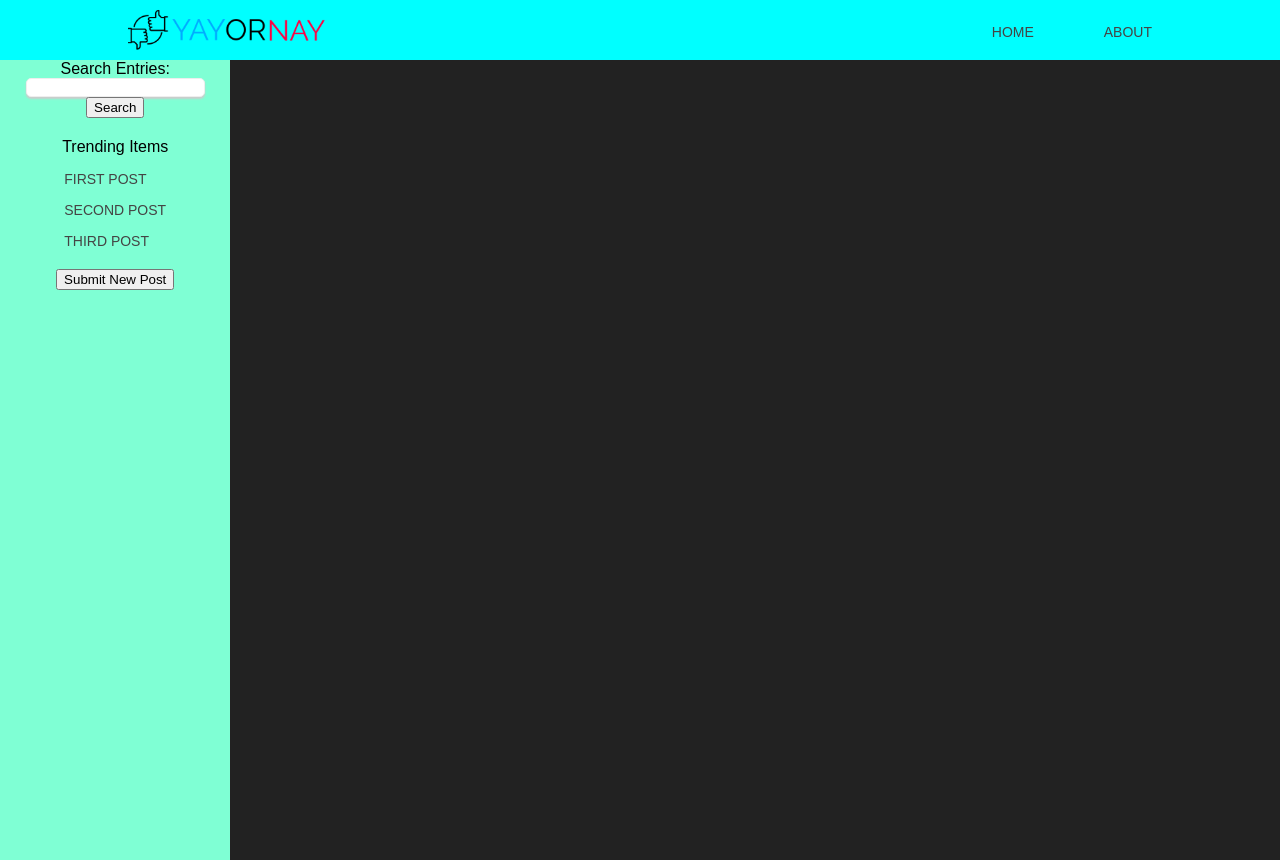
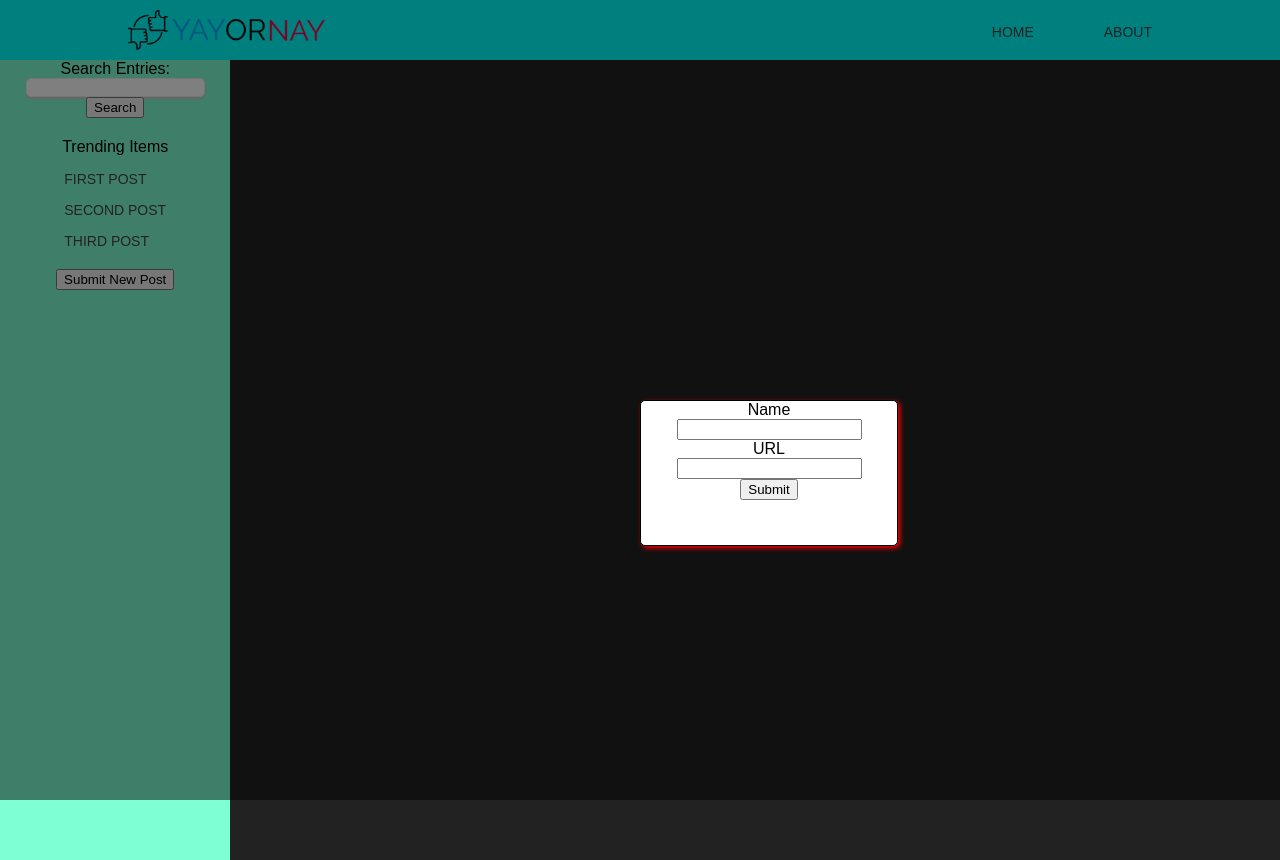
Before and after one commit to gptt916/teamabsolutely, a React app in the folder client/: page / in a window 1280 px wide. Built offline with nearby package versions, Linux system fonts and the light colour scheme.

Commit message:
added overlay for adding new entry, not functional

```diff
--- /dev/null
+++ b/client/src/Components/SidebarComponents/NewEntry/NewEntryForm/NewEntryForm.css
@@ -0,0 +1,39 @@
+#overlay {
+    position: fixed;
+    display: block;
+    width: 100%;
+    height: 100%;
+    top: 0;
+    left: 0;
+    right: 0;
+    bottom: 0;
+    background-color: rgba(0,0,0,0.5);
+    z-index: 2;
+    cursor: pointer;
+}
+
+/* .formContainer{
+    position:absolute;
+    top:50%;
+    left: 50%;
+    width:300px;
+    height:300px;
+    background-color: white;
+    border: 1px solid #eee;
+    box-shadow: 0 2px 3px #ccc
+} */
+
+#inputField{
+    position: absolute;
+    top: 50%;
+    left: 50%;
+    width:20%;
+    height:18%;
+    background-color:white;
+    border-radius:5px;
+    border: 1px solid black;
+    box-shadow:2px 2px 5px red;
+    /* color: white;
+    transform: translate(-50%,-50%);
+    -ms-transform: translate(-50%,-50%); */
+}
--- /dev/null
+++ b/client/src/Components/SidebarComponents/NewEntry/NewEntryForm/NewEntryForm.js
@@ -0,0 +1,19 @@
+import React from 'react';
+import classes from './NewEntryForm.css';
+
+const newEntryForm = (props) => {
+    return (
+        <div id={classes.overlay}
+        style={{display: props.showOverlay === true ? 'block' : 'none'}}>
+            <div id={classes.inputField}>
+                <div> Name</div>
+                <input type='text'/>
+                <div> URL</div>
+                <input type='text'/>
+                <div><input type="submit" value="Submit" /></div>
+            </div>
+        </div>
+    );
+};
+
+export default newEntryForm;
--- a/client/src/Components/SidebarComponents/Sidebar/Sidebar.js
+++ b/client/src/Components/SidebarComponents/Sidebar/Sidebar.js
@@ -3,13 +3,17 @@ import classes from './Sidebar.css';
 import TrendingItems from '../TrendingItems/TrendingItems';
 import SearchField from '../SearchField/SearchField';
 import NewEntry from '../NewEntry/NewEntry';
+import NewEntryForm from '../NewEntry/NewEntryForm/NewEntryForm'
 
 const sidebar = (props) => {
+    console.log(props.showOverlay);
+    // console.log(props.trendingItems);
     return (
         <div className={classes.container}>
             <SearchField onSearchInput={props.onSearchInput}/>
             <TrendingItems trendingItems={props.trendingItems}/>
             <NewEntry click={props.click}/>
+            <NewEntryForm showOverlay={props.showOverlay}/>
         </div>
     );
 };
--- a/client/src/Containers/App.js
+++ b/client/src/Containers/App.js
@@ -34,6 +34,7 @@ class App extends Component {
 							onSearchInput = {this.props.onSearchInput}
 							trendingItems ={this.props.sidebar.trendingItems}
 							click={this.props.onNewEntryClick}
+							showOverlay={this.props.sidebar.showOverlay}
 						/>
 					</div>
 				</main>
@@ -46,7 +47,7 @@ const mapStateToProps = (state) => {
 		persons: state.persons.persons,
 		showPersons: state.showPersons.showPersons,
 		navbarItems: state.navbar.navbarItems,
-		sidebar: state.sidebar
+		sidebar: state.sidebar,
 	};
 };
 
--- a/client/src/Stores/reducers/sidebar.js
+++ b/client/src/Stores/reducers/sidebar.js
@@ -8,7 +8,8 @@ const initialState = {
     ],
     searchFieldValue: [
         {value: ''}
-    ]
+    ],
+    showOverlay: true
 }
 
 // Sets searchFieldValue state on every input
```
